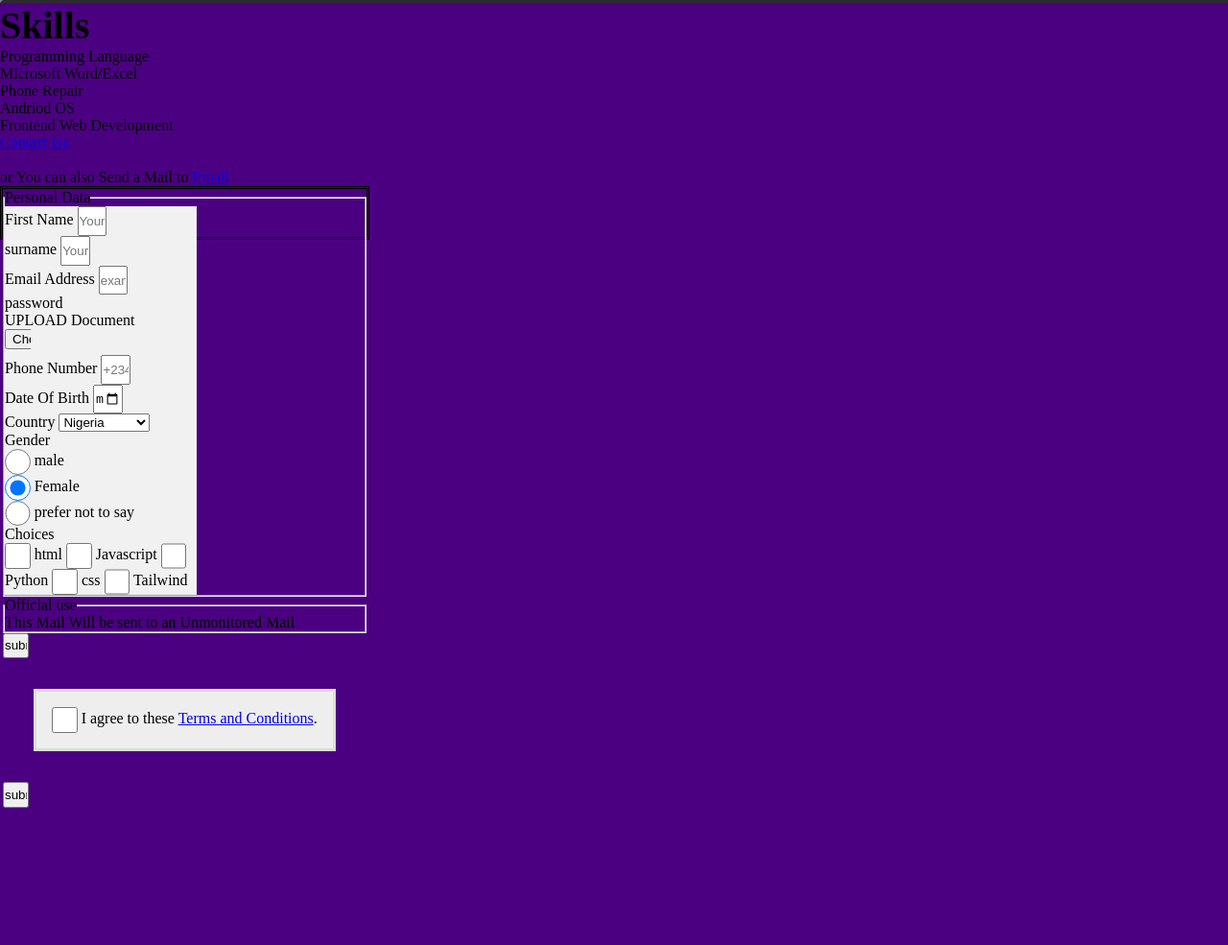
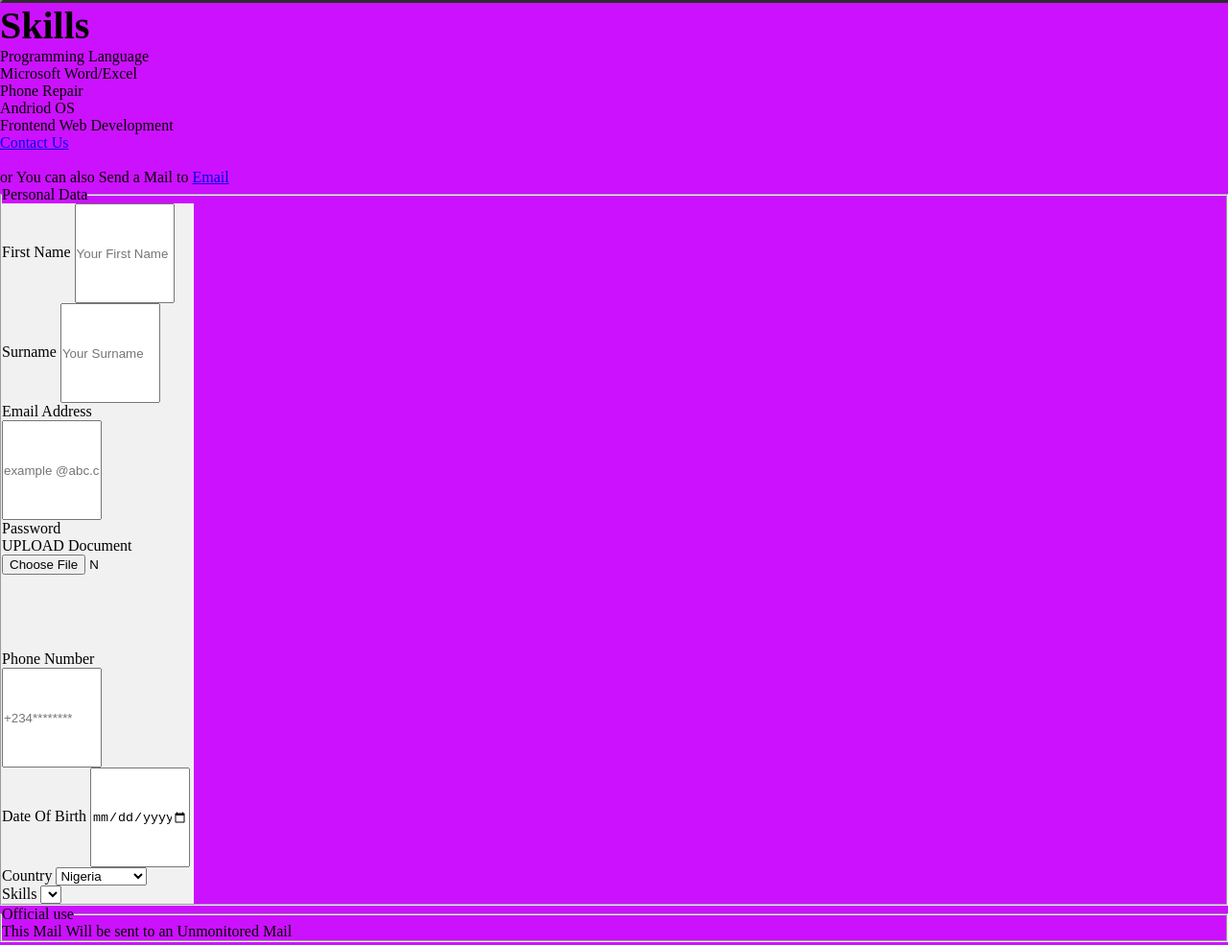
Before and after one commit to Ogojoshua905/pwk3, a plain HTML site: page pportfolio.html in a window 1280 px wide. Shown: the part 1815-2800 px from the top of the page at 96% size. Before the commit the page ends 2657 px from the top, so only its background shows below. Drawn offline with Linux system fonts and the light colour scheme.

Commit message:
fix: create a web

```diff
--- a/pportfolio.html
+++ b/pportfolio.html
@@ -19,8 +19,7 @@
     </nav>
     <h1>Ogo Joshua Alias (<em>JoshDomain and Botproplayer</em>)</h1>
     <section>
-        <div id="wrapper">
-            <div id="main"></div><h2 id="AM" class="first">About Me</h2>
+        <h2 id="AM" class="first">About Me</h2>
         <p>Welcome to My Domain, The JoshDomain, Now Let me tell You a Little about Myself. <br> I'm a Secondary School Graduate and a Frontend Web Developer WitH Both 6 Month And 4 Weeks Respectively. A Graduate Of Kilmore Nur/Pry and College and An Undergraduate Of Univelcity Tech School, Yaba, Lagos.</p>
 
         <h3>Hobbies</h3>
@@ -99,7 +98,7 @@
                     <input type="text" name="text" id="fname" required placeholder="Your First Name">
                 </li>
                 <li>
-                    <label for="surname">surname</label>
+                    <label for="surname">Surname</label>
                     <input type="text" name="text" id="surname" required placeholder="Your Surname">
                 </li>
                 <li>
@@ -107,13 +106,13 @@
                     <input type="email" name="email" id="email" placeholder="example @abc.com">
                 </li>
                 <li>
-                    <label for="password">password</label>
-                    <input type="password" name="password" id="password" hidden>
+                    <label for="psw">Password</label>
+                    <input type="password"  placeholder="Enter Password" name="psw" hidden required>
                 </li>
 
                 <li>
                     <p>UPLOAD Document</p>
-                    <input type="file" name="fileupload" id="upload" accept=".png">
+                    <input type="file" name="fileupload" id="upload" accept=".doc">
                 </li>
 
                 <li>
@@ -145,36 +144,13 @@
                         <option value="jp">Japan</option>
                     </select>
                 </li>
+                <li>
+                <label for="skills">Skills</label>
+                <select>
+                    <optgroup label="Tech Aspeect"></optgroup>
+                </select>
+                </li>
 
-                    <li>
-                        <p>Gender</p>
-                        <input type="radio" name="Gender" id="male">
-                        <label for="Male">male</label> <br>
-
-                        <input type="radio" name="Gender" id="Female" checked>
-                        <label for="Female">Female</label> <br>
-
-                        <input type="radio" name="Gender" id="prefer">
-                        <label for="prefer">prefer not to say</label>
-                    </li>
-
-                    <li>
-                        <p>Choices</p>
-                        <input type="checkbox" name="Courses" id="html">
-                        <label for="html">html</label>
-
-                        <input type="checkbox" name="Courses" id="Javascript">
-                        <label for="js">Javascript</label>
-
-                        <input type="checkbox" name="Courses" id="py">
-                        <label for="py">Python</label>
-
-                        <input type="checkbox" name="Courses" id="css">
-                        <label for="css">css</label>
-
-                        <input type="checkbox" name="Courses" id="tw">
-                        <label for="tw">Tailwind</label>
-                    </li>
             </ul>
         </fieldset>
         <fieldset>
@@ -184,8 +160,6 @@
                 <p>This Mail Will be sent to an Unmonitored Mail</p>
 
         </fieldset>
-
-        <input type="submit" value="submit">
 
 
         <div class="tacbox">
--- a/style.css
+++ b/style.css
@@ -5,7 +5,9 @@
 
 h1{
     color: #331f1f;
+    text-align: center;
 }
+
 ul{
         list-style-type: none;
         margin: 0;
@@ -36,7 +38,7 @@ h2{
 }
 
 body{
-  background: indigo;
+  background: #c1f;
 }
 
 .tacbox {
@@ -49,19 +51,10 @@ body{
   }
 
 input {
-    height: 2em;
-    width: 2em;
+    height: 100px;
+    width: 100px;
     vertical-align: middle;
   }
 
-  form{
-    height: 50px;
-    border-style: double;
-    width: max-content;
-  }
 
-  .first{
-    background: (#555) content-box;
-  }
-
-  img[]
+img[src$='png']
```
Also changed, not shown: index.html (+1 -1 lines).
